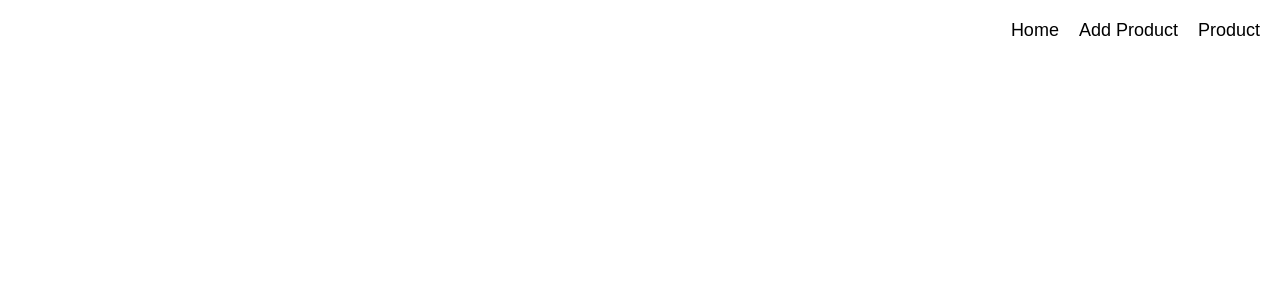
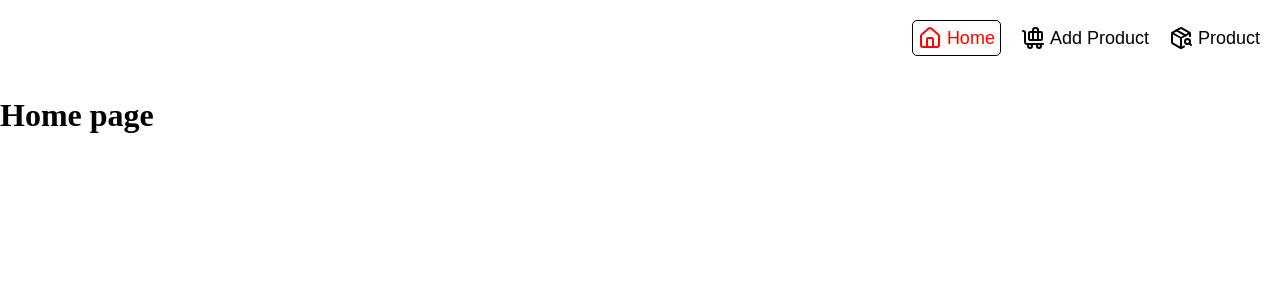
Before and after one commit to satyamrk18/WishBucket, a React (Vite) app: page / in a window 1280 px wide. Shown: the top 300 px of the page. Built offline with nearby package versions, Linux system fonts and the light colour scheme.

Commit message:
based on view page the navbar respected navitagator style added

```diff
--- a/package.json
+++ b/package.json
@@ -10,6 +10,7 @@
     "preview": "vite preview"
   },
   "dependencies": {
+    "lucide-react": "^0.525.0",
     "react": "^19.1.0",
     "react-dom": "^19.1.0",
     "react-router-dom": "^7.7.0"
--- a/src/components/navbar.css
+++ b/src/components/navbar.css
@@ -1,17 +1,26 @@
-.navbar{
-    display:flex;
-    display:flex;
-    align-items:center;
-    justify-content:end;
-    padding:10px;
-    position:sticky;
-    top:0px;
+.navbar {
+  display: flex;
+  display: flex;
+  align-items: center;
+  justify-content: end;
+  padding: 10px;
+  position: sticky;
+  top: 0px;
 }
-.nav-item
-{
-    margin:10px;
-   font-size:18px;
-     text-decoration:none;
-    font-family:sans-serif;
-    color:black;
+.nav-item {
+  margin: 10px;
+  font-size: 18px;
+  text-decoration: none;
+  font-family: sans-serif;
+  color: black;
+  display: flex;
+  align-items: center;
+  gap: 5px;
 }
+
+.nav-item.active {
+  border:1px solid black;
+  padding:5px;
+  border-radius:5px;
+  color:red;
+}
--- a/src/components/navbar.jsx
+++ b/src/components/navbar.jsx
@@ -1,14 +1,18 @@
 import React from "react";
 import "./navbar.css";
-import { Link } from "react-router-dom";
-
+import { Link,useLocation } from "react-router-dom";
+import {House, BaggageClaim,PackageSearch } from "lucide-react"
 const Navbar = () => {
   return (
     <div className="navbar">
       {/* ita all gos to the search bar as pages input */}
-      <Link to="/" className="nav-item">Home</Link>
-      <Link to="/addproduct" className="nav-item">Add Product</Link>
-      <Link to="/product" className="nav-item">Product</Link>
+      <Link to="/" className={`nav-item ${location.pathname === "/"? "active" : ""}` }><House />Home</Link>
+
+
+      <Link to="/addproduct" className={`nav-item ${location.pathname === "/addproduct"? "active" : ""}` }><BaggageClaim />Add Product</Link>
+
+
+      <Link to="/product" className={`nav-item ${location.pathname === "/product" ? "active" : ""}`}><PackageSearch />Product</Link>
     </div>
   );
 };
--- a/src/pages/AddProduct.jsx
+++ b/src/pages/AddProduct.jsx
@@ -1,8 +1,9 @@
 import React from 'react'
-
+import Navbar from "./../components/navbar.jsx"
 const AddProduct = () => {
   return (
     <div>
+           <Navbar />
       <h1>Add product page</h1>
     </div>
   )
--- a/src/pages/Home.jsx
+++ b/src/pages/Home.jsx
@@ -4,6 +4,7 @@ const Home = () => {
   return (
     <div>
       <Navbar />
+      <h1>Home page</h1>
     </div>
   )
 }
--- a/src/pages/product.jsx
+++ b/src/pages/product.jsx
@@ -1,11 +1,12 @@
-import React from 'react'
-
+import React from "react";
+import Navbar from "./../components/navbar.jsx";
 const product = () => {
   return (
     <div>
+      <Navbar />
       <h1>Product page</h1>
     </div>
-  )
-}
+  );
+};
 
-export default product
+export default product;
```
Also changed, not shown: 1 other file (tests, documents, lock files or other folders).
